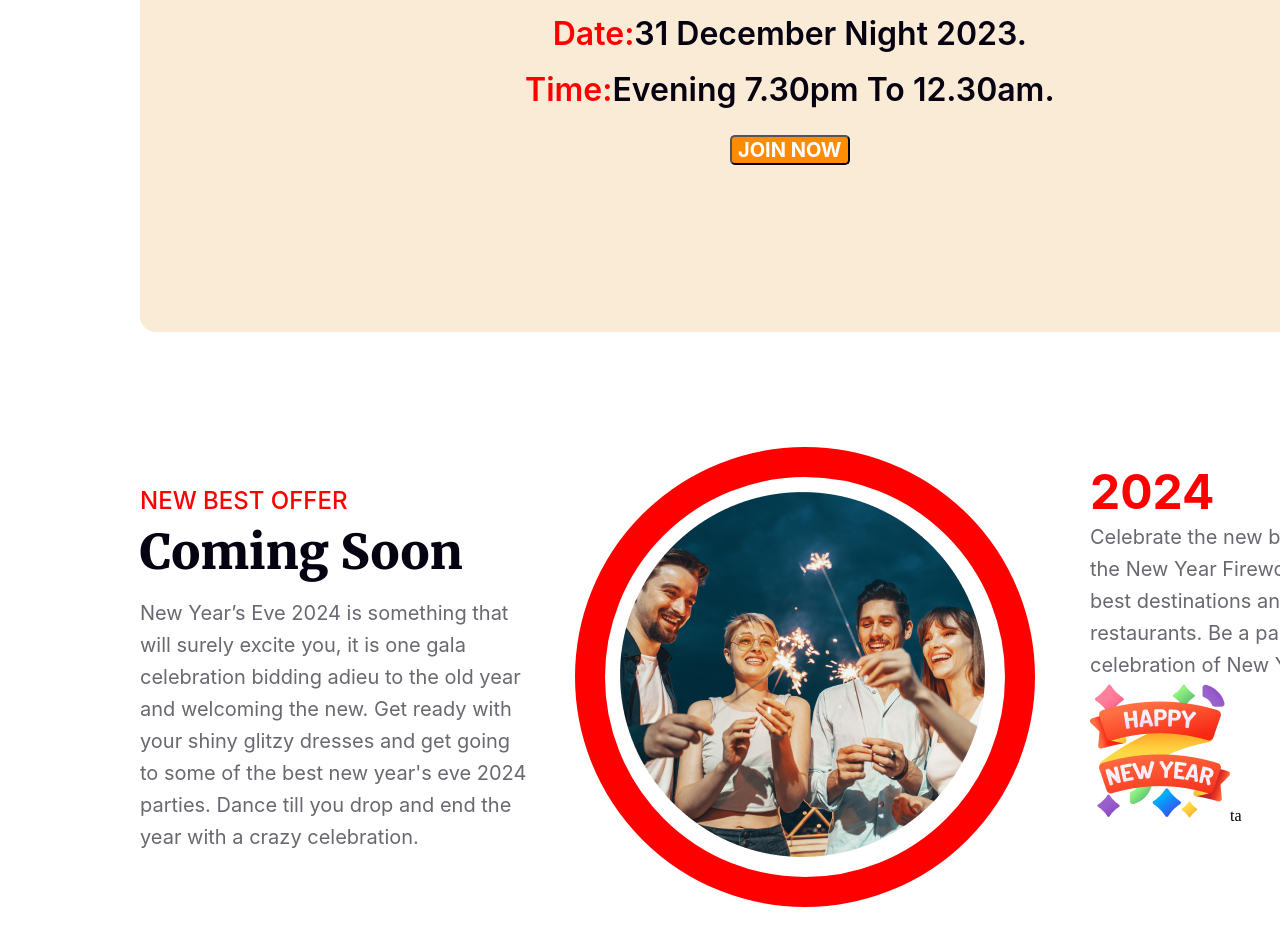
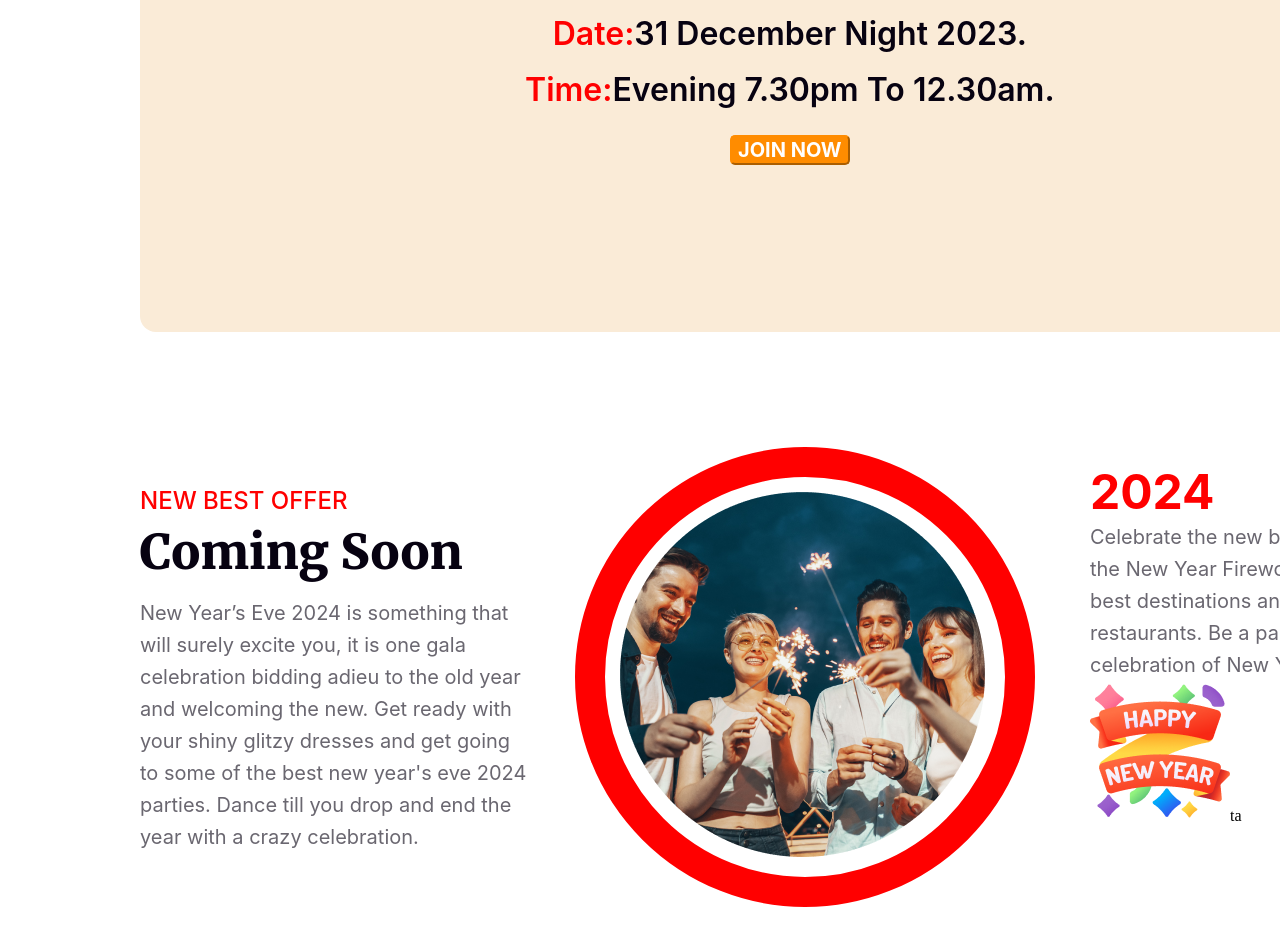
Before and after one commit to Tahsin1282/assignment, a plain HTML site: page index.html in a window 1280 px wide. Shown: the part 2540-3472 px from the top of the page. Drawn offline with Linux system fonts and the light colour scheme.

Commit message:
Sixth block

```diff
--- a/style.css
+++ b/style.css
@@ -212,6 +212,7 @@
     line-height: normal;
     text-transform: uppercase;
     background-color: darkorange;
+    border-color: darkorange;
     border-radius: 5px;
 }
 
```
